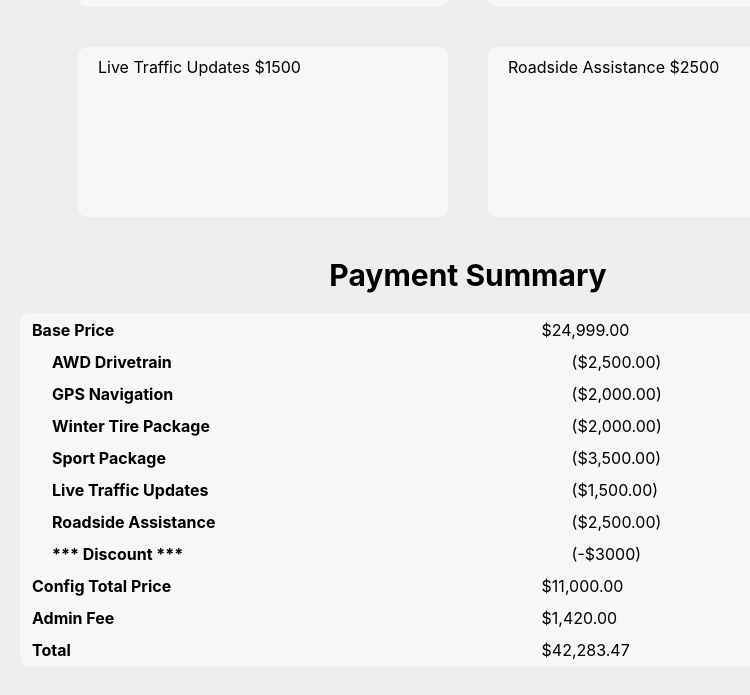
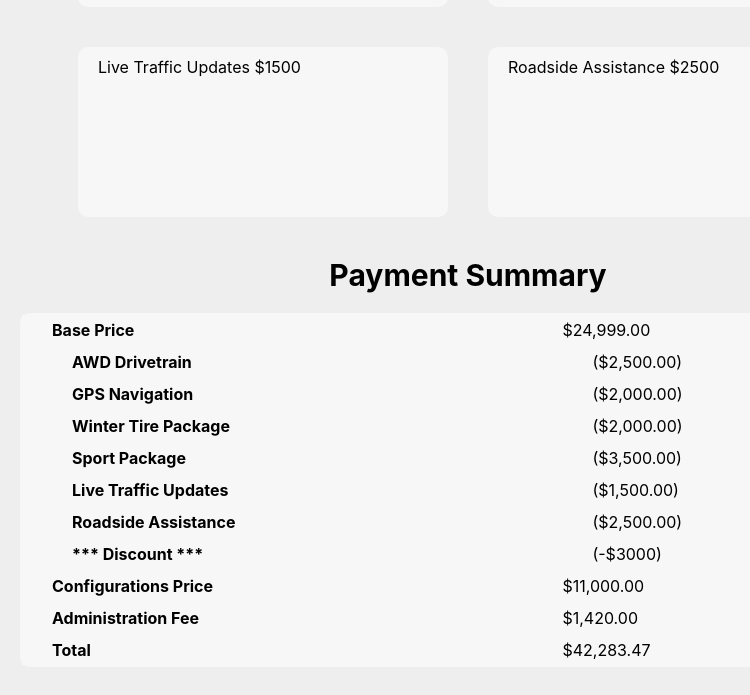
Before and after one commit to j-nny/skyprep, a React (Create React App) app: page / in a window 1280 px wide. Shown: the part 1181-1876 px from the top of the page, without its empty margins (172-922 px from the left). Built offline with nearby package versions, Linux system fonts and the light colour scheme.

Commit message:
add basic styling

```diff
--- a/src/components/Summary.js
+++ b/src/components/Summary.js
@@ -37,12 +37,12 @@ function Summary() {
             <td className="payment-price--config">(-${configPrice - discConfigPrice})</td>
           </tr>}
         <tr>
-          <th className="payment">Config Total Price</th>
+          <th className="payment">Configurations Price</th>
           <td className="payment-price">${discConfigPrice.toFixed(2).replace(/\d(?=(\d{3})+\.)/g, '$&,')}</td>
         </tr>
         {/* <br /> */}
         <tr>
-          <th className="payment">Admin Fee</th>
+          <th className="payment">Administration Fee</th>
           <td className="payment-price">${adminFee.toFixed(2).replace(/\d(?=(\d{3})+\.)/g, '$&,')}</td>
         </tr>
         <tr>
--- a/src/styles/summary.css
+++ b/src/styles/summary.css
@@ -11,12 +11,12 @@
 }
 
 .payment {
-  padding: .5rem 1rem .5rem 1rem;
+  padding: .5rem 1rem .5rem 3rem;
   background-color: #f7f7f7;
 }
 
 .payment--config {
-  padding: .5rem 1rem .5rem 3rem;
+  padding: .5rem 1rem .5rem 5rem;
   background-color: #f7f7f7;
 }
 
```
